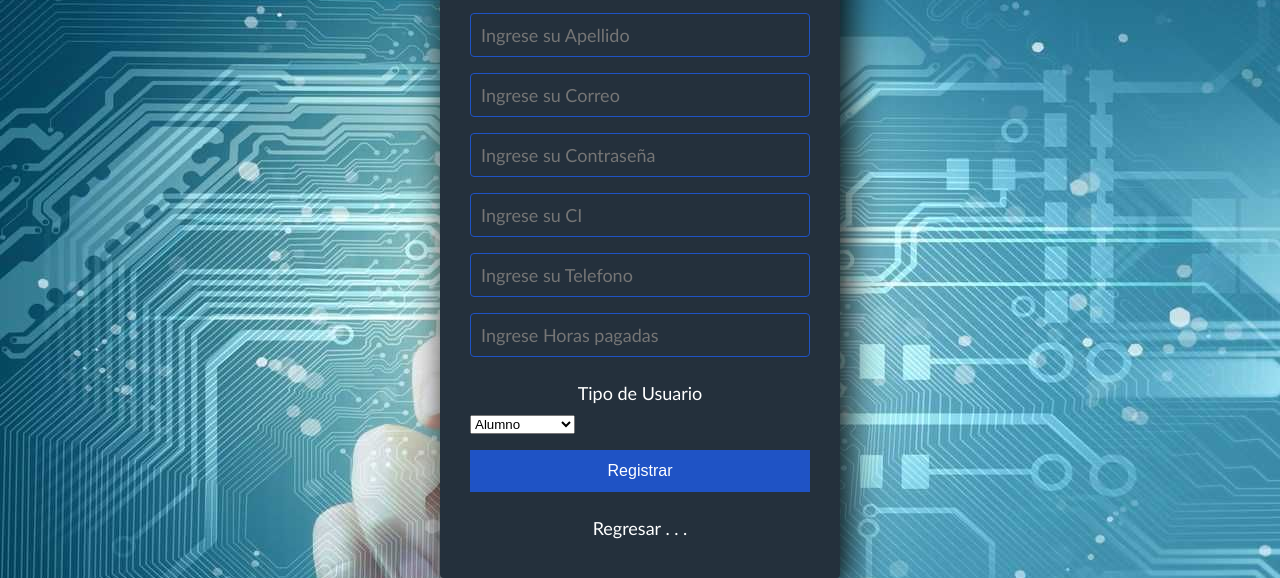
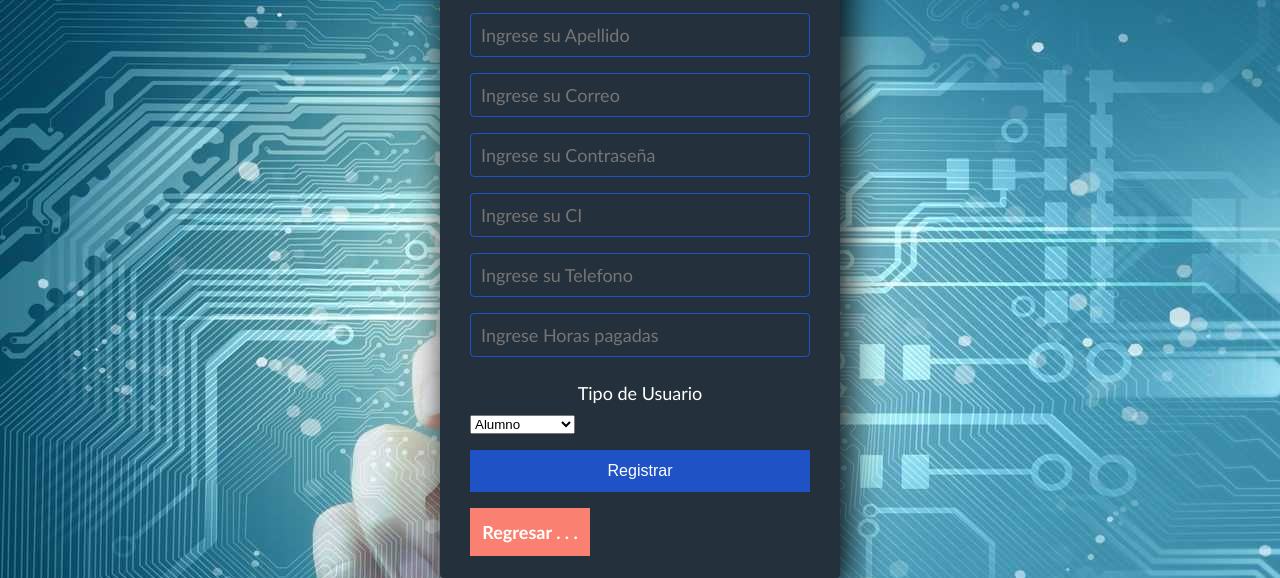
Before and after one commit to EstebanCarrasco/virtual-class, a website: page public/usuarios/modifica_alumno.html in a window 1280 px wide. Shown: the part 224-802 px from the top of the page. Drawn offline with Linux system fonts and the light colour scheme; files whose address does not match are found by name.

Commit message:
prueba enlace pantallas modificar
Signed-off-by: Esteban <estecarrasco@gmail.com>

```diff
--- a/public/usuarios/modifica_alumno.html
+++ b/public/usuarios/modifica_alumno.html
@@ -29,7 +29,7 @@
 
 
                 <input class="botons" type="submit" value="Registrar">
-                <p><a href="/index.html">Regresar . . .</a></p>
+                <p><a href="/usuarios">Regresar . . .</a></p>
          </form>
       </section>
 
--- a/public/usuarios/style.css
+++ b/public/usuarios/style.css
@@ -104,3 +104,18 @@
   table td{
       padding: 10px;
   }
+
+botonEditar{
+    background: salmon;
+    display: block;
+}
+p a:link, a:visited, a:active{
+  	display:block;
+	font-weight:bold;
+	color:#FFFFFF;
+	background-color:salmon;
+	width:120px;
+	text-align:center;
+	padding:4px;
+	text-decoration:none;
+}
```
Also changed, not shown: public/usuarios/index.html (+15 -7 lines), public/usuarios/modifica_profesor.html (+1 -1 lines).
